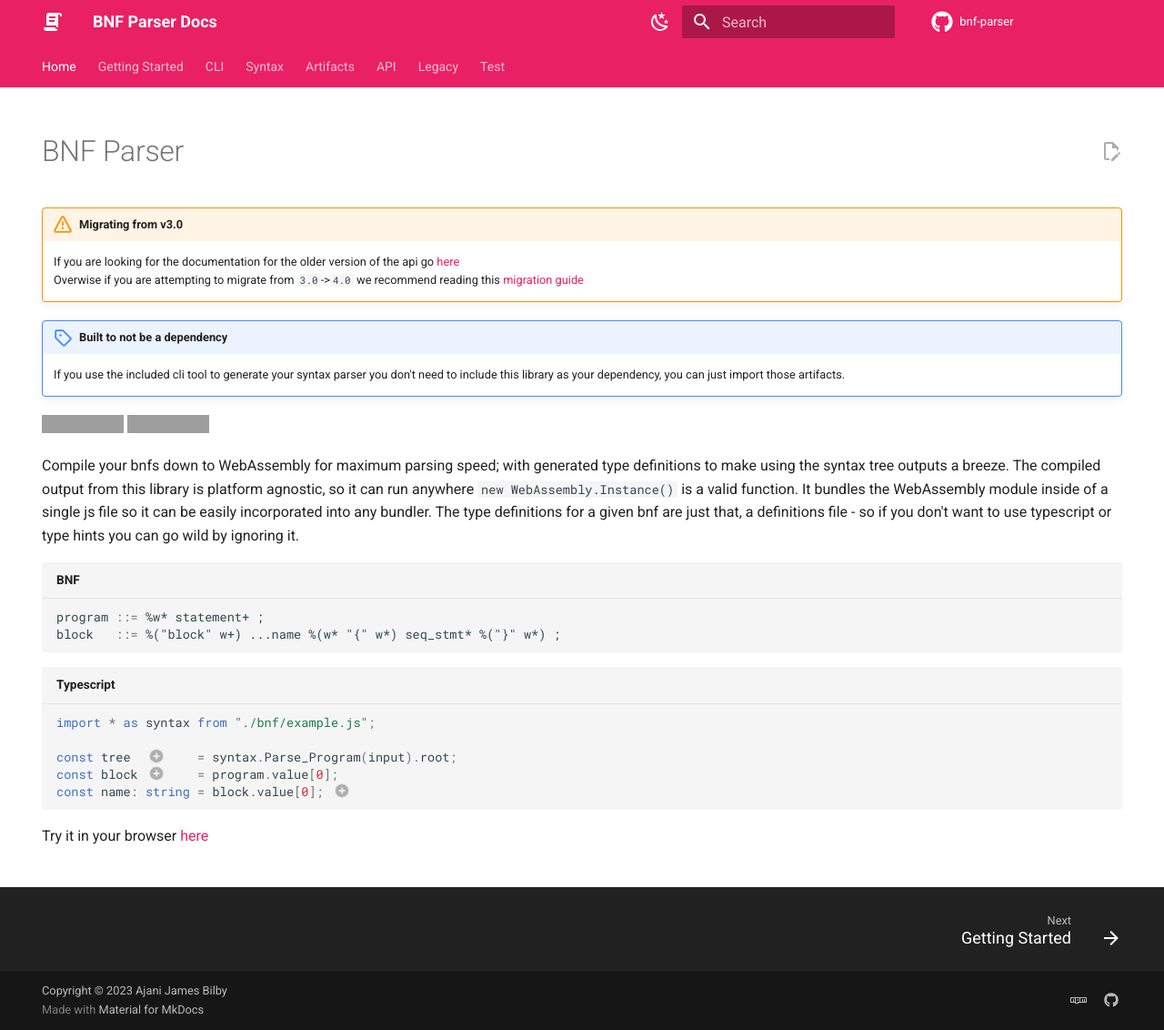
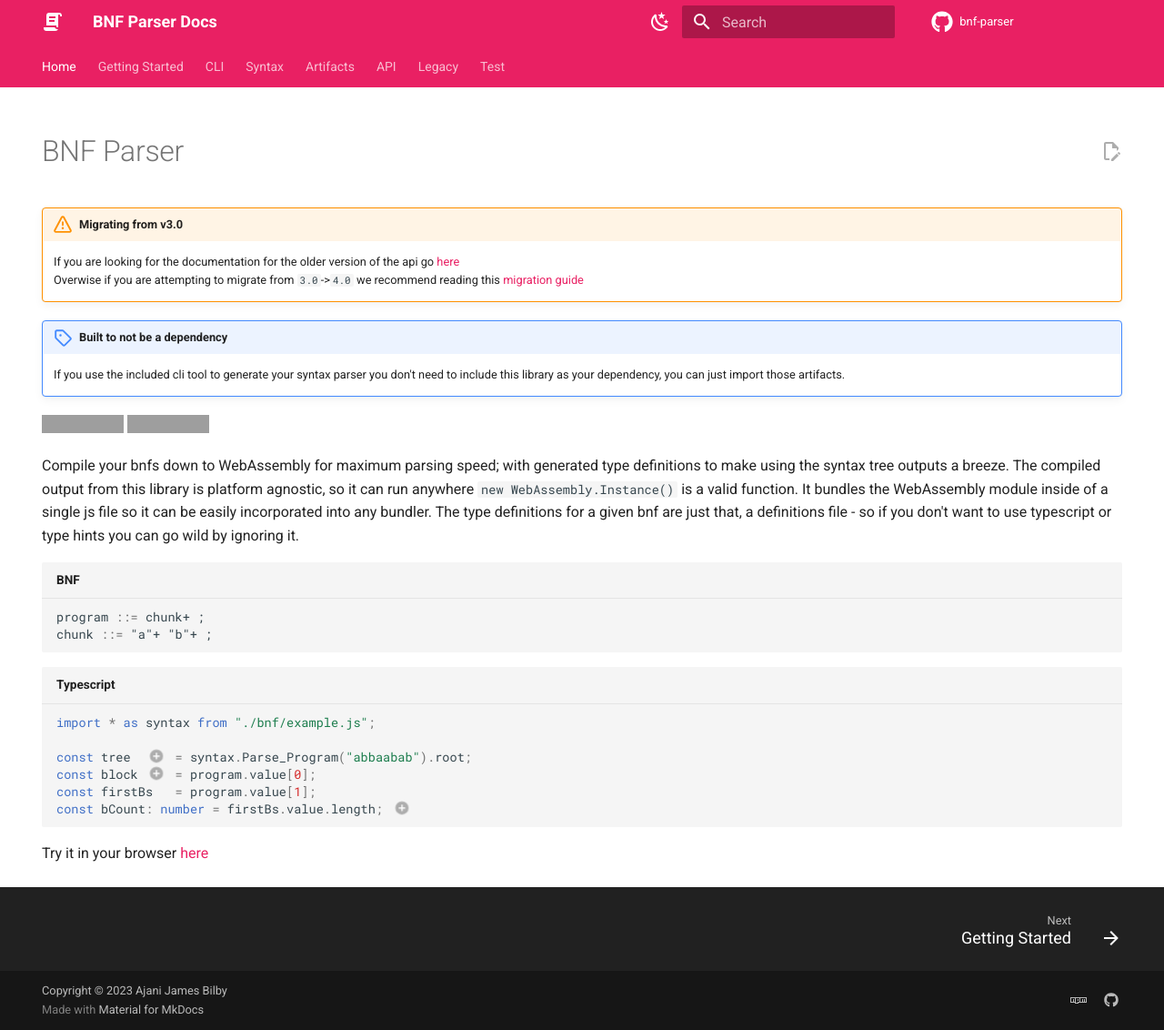
Before and after one commit to AjaniBilby/BNF-parser, an MkDocs documentation site: the page built from docs/source/index.md, in a window 1280 px wide and 1132 px high. Shown: the whole window at 91% size. Built offline with MkDocs 1.6.1 and Material for MkDocs 9.7.7, drawn with Linux system fonts in a browser that asks for light colours; comment, search, counter and statistics services are not loaded; grey boxes are pictures that could not be loaded.

Commit message:
brought in changes to CI/docs from `v5.x` branch

````diff
--- a/docs/source/index.md
+++ b/docs/source/index.md
@@ -24,20 +24,21 @@ hide:
 Compile your bnfs down to WebAssembly for maximum parsing speed; with generated type definitions to make using the syntax tree outputs a breeze. The compiled output from this library is platform agnostic, so it can run anywhere `new WebAssembly.Instance()` is a valid function. It bundles the WebAssembly module inside of a single js file so it can be easily incorporated into any bundler. The type definitions for a given bnf are just that, a definitions file - so if you don't want to use typescript or type hints you can go wild by ignoring it.
 
 ```bnf title="BNF"
-program ::= %w* statement+ ;
-block   ::= %("block" w+) ...name %(w* "{" w*) seq_stmt* %("}" w*) ;
+program ::= chunk+ ;
+chunk ::= "a"+ "b"+ ;
 ```
 ```ts title="Typescript"
 import * as syntax from "./bnf/example.js";
 
-const tree  /*(1)!*/    = syntax.Parse_Program(input).root;
-const block /*(2)!*/    = program.value[0];
-const name: string = block.value[0]; // (3)!
+const tree  /*(1)!*/ = syntax.Parse_Program("abbaabab").root;
+const block /*(2)!*/ = program.value[0];
+const firstBs   = program.value[1];
+const bCount: number = firstBs.value.length; // (3)!
 ```
 
 1. Inferred type `Term_Program`
-2. Inferred type `Term_Statement`
-3. No Errors Here! Typescript knows this will be a `string` thanks to the type definitions generated by `bnf-parser` for the bnf
+2. Inferred type `Term_Chunk`
+3. No Errors Here! Typescript knows this will be a `number` thanks to the type definitions generated by `bnf-parser` for the bnf
 
 
 Try it in your browser [here](/test)
````
Also changed, not shown: 7 other files.
